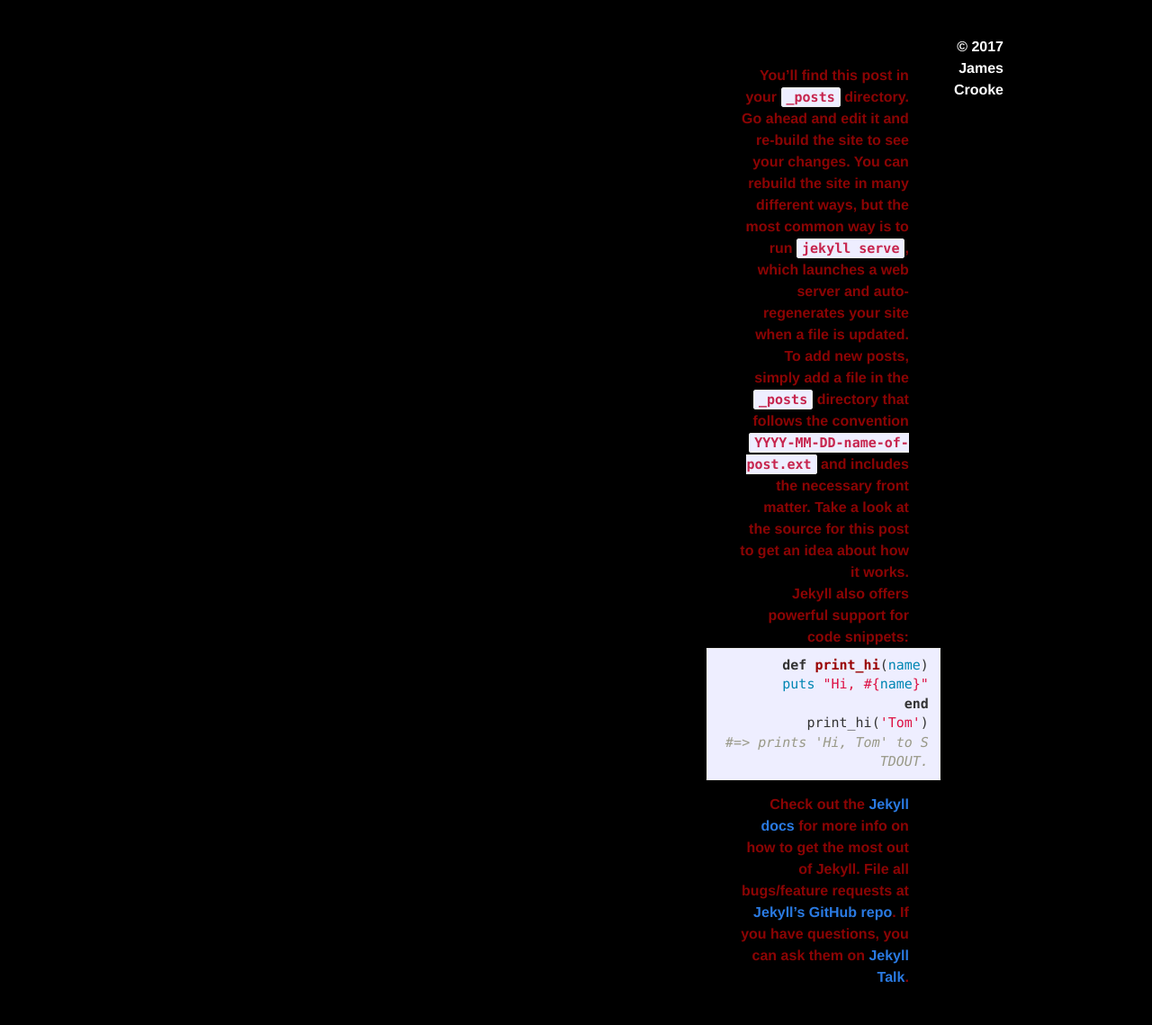
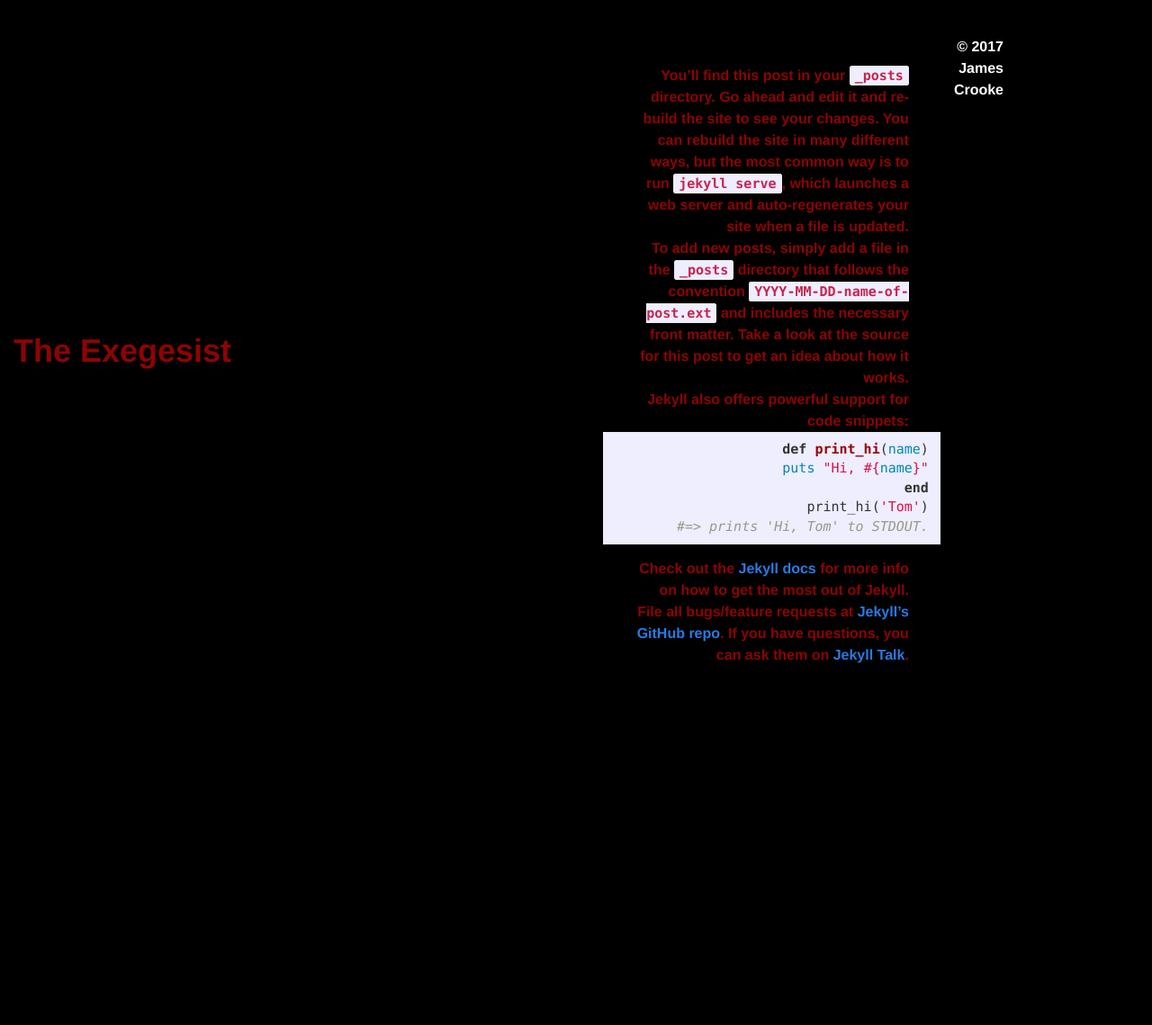
Before and after one commit to doulosiyxy/theexegesist, a Jekyll site: the page built from pages/about.html, in a window 1280 px wide. Shown: the whole page at 90% size. Built offline with Jekyll 4.4.1, drawn with Linux system fonts in a browser that asks for light colours; nearby versions of some CDN libraries; after the commit the page ends 900 px from its top, so only the background shows below that.

Commit message:
Update header-two.html

```diff
--- a/_includes/header-two.html
+++ b/_includes/header-two.html
@@ -2,7 +2,7 @@
 
   <!--my addition-->
   <div class="wrapper">
-     <div id="title" class="row"><h1 class="col-sm-6 title">The Exegesist</h1>
+     <div id="title" class="row"><h1 class="col-sm-6 title" style="opacity:1">The Exegesist</h1>
       <nav class="col-sm-6 text-right">
-        <a href="pages/about.html"><p id="enter-btn">Enter</p></a>
+        <a href="pages/about.html" style="display:none"><p id="enter-btn">Enter</p></a>
   <!--My addition end-->
```
